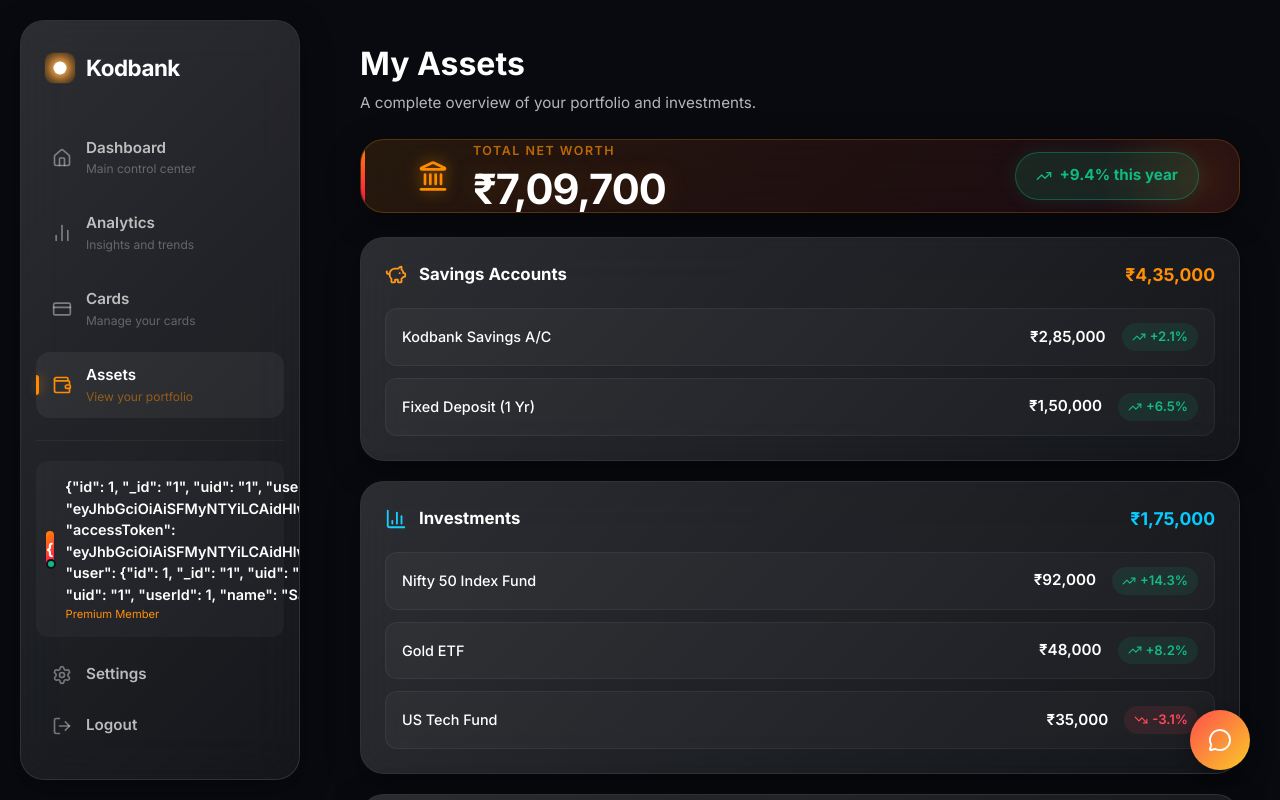
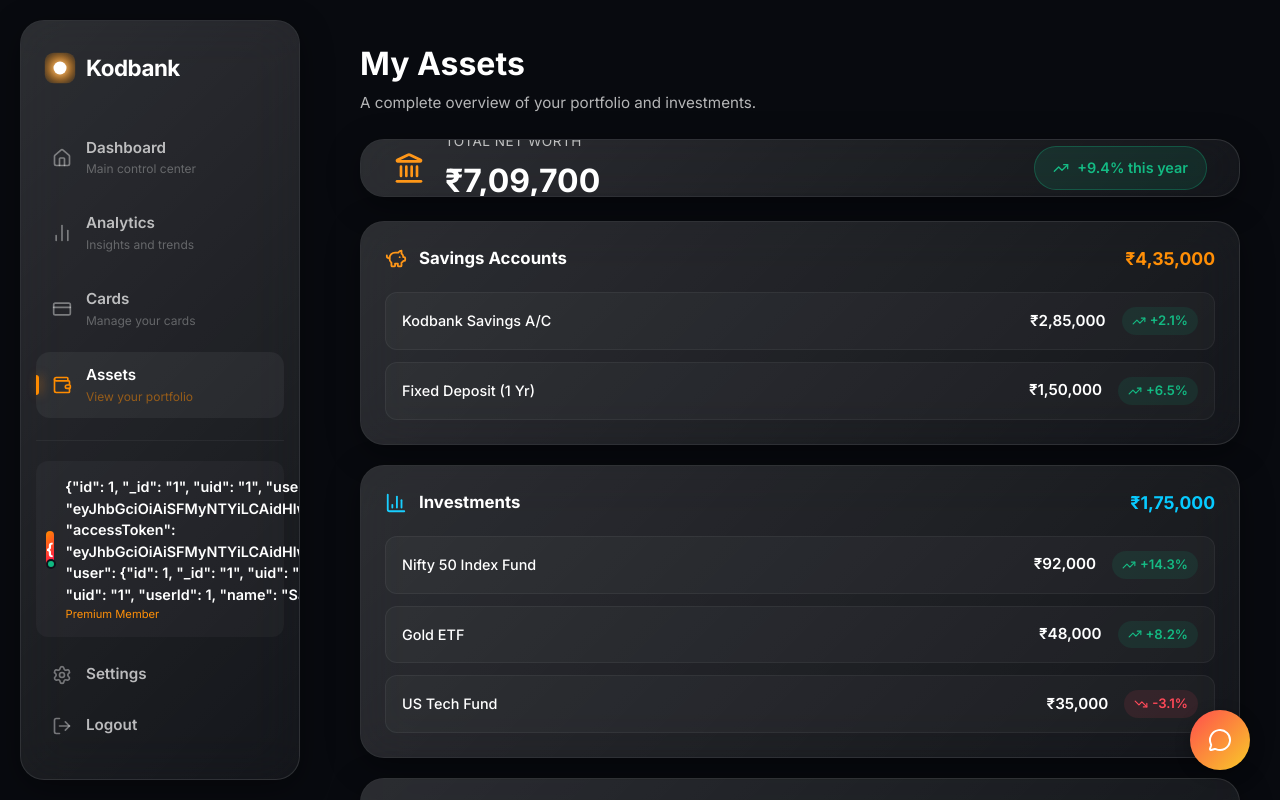
Before and after one commit to OmBelgali/banking-app-1, a React (Vite) app: page /assets in a window 1280 px wide. Built offline with nearby package versions, Linux system fonts and the light colour scheme; sample sign-in values are in the browser's storage.

Commit message:
Revert: Restore original net worth card styling

```diff
--- a/src/pages/Assets/Assets.css
+++ b/src/pages/Assets/Assets.css
@@ -8,83 +8,48 @@
 }
 
 .net-worth-card {
-    padding: 36px 40px;
+    padding: 28px 32px;
     display: flex;
     align-items: center;
     justify-content: space-between;
-    background: linear-gradient(135deg, rgba(255, 140, 0, 0.12), rgba(255, 0, 85, 0.08));
-    border: 1px solid rgba(255, 140, 0, 0.25);
-    position: relative;
-    overflow: hidden;
-}
-
-.net-worth-card::before {
-    content: '';
-    position: absolute;
-    top: 0;
-    left: 0;
-    width: 4px;
-    height: 100%;
-    background: linear-gradient(180deg, #ff8c00, #ff0055);
-    border-radius: 4px 0 0 4px;
-}
-
-.net-worth-card::after {
-    content: '';
-    position: absolute;
-    top: -60px;
-    right: -60px;
-    width: 200px;
-    height: 200px;
-    background: radial-gradient(circle, rgba(255, 140, 0, 0.12), transparent 70%);
-    border-radius: 50%;
-    pointer-events: none;
 }
 
 .net-worth-left {
     display: flex;
     align-items: center;
-    gap: 24px;
-    padding-left: 16px;
+    gap: 20px;
 }
 
 .nw-icon {
     color: #ff8c00;
-    filter: drop-shadow(0 0 8px rgba(255, 140, 0, 0.6));
 }
 
 .nw-label {
-    font-size: 0.78rem;
-    color: rgba(255, 140, 0, 0.7);
+    font-size: 0.85rem;
+    color: var(--text-dim);
     text-transform: uppercase;
-    letter-spacing: 1.5px;
-    font-weight: 600;
+    letter-spacing: 0.5px;
     display: block;
-    margin-bottom: 8px;
+    margin-bottom: 6px;
 }
 
 .nw-value {
-    font-size: 2.6rem;
+    font-size: 2rem;
     font-weight: 800;
     color: var(--text-main);
-    letter-spacing: -1px;
-    line-height: 1;
-    text-shadow: 0 0 30px rgba(255, 140, 0, 0.15);
 }
 
 .nw-badge {
     display: flex;
     align-items: center;
     gap: 8px;
-    padding: 12px 20px;
+    padding: 10px 18px;
     border-radius: 40px;
-    background: rgba(16, 185, 129, 0.15);
-    border: 1px solid rgba(16, 185, 129, 0.35);
+    background: rgba(16, 185, 129, 0.12);
+    border: 1px solid rgba(16, 185, 129, 0.3);
     color: #10b981;
-    font-weight: 700;
-    font-size: 0.95rem;
-    box-shadow: 0 0 20px rgba(16, 185, 129, 0.15);
-    z-index: 1;
+    font-weight: 600;
+    font-size: 0.9rem;
 }
 
 .asset-groups {
```
